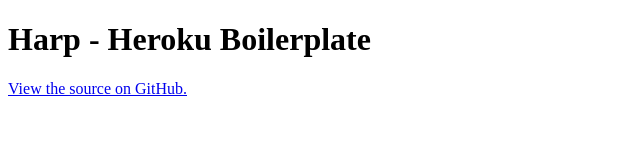
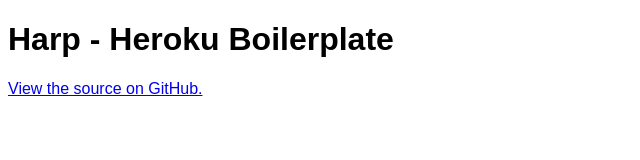
Before and after one commit to pschfr/harp-heroku-boilerplate, a plain HTML site: page index.html in a window 1280 px wide. Shown: the whole page, without its empty margins (0-640 px from the left). Drawn offline with Linux system fonts and the light colour scheme; files that its build step writes are made by us from their sources; the site is published under a folder, as on GitHub Pages, so addresses that start at the root find nothing.

Commit message:
Deploy pschfr/harp-heroku-boilerplate to github.com/pschfr/harp-heroku-boilerplate.git:gh-pages

```diff
--- a/index.html
+++ b/index.html
@@ -1 +1 @@
-<!DOCTYPE html><html><head><title>Harp - Heroku Boilerplate</title><meta name="viewport" content="width=device-width, initial-scale=1"><link rel="stylesheet" href="/css/main.css"></head><body><h1>Harp - Heroku Boilerplate</h1><p><a href="https://github.com/pschfr/harp-heroku-boilerplate/" target="_blank">View the source on GitHub.</a></p><script src="/js/main.js" defer></script></body></html>
+<!DOCTYPE html><html><head><title>Harp - Heroku Boilerplate</title><meta name="viewport" content="width=device-width, initial-scale=1"><link rel="stylesheet" href="harp-heroku-boilerplatecss/main.css"></head><body><h1>Harp - Heroku Boilerplate</h1><p><a href="https://github.com/pschfr/harp-heroku-boilerplate/" target="_blank">View the source on GitHub.</a></p><script src="harp-heroku-boilerplatejs/main.js" defer></script></body></html>
```
Also changed, not shown: 404.html (+1 -1 lines).
